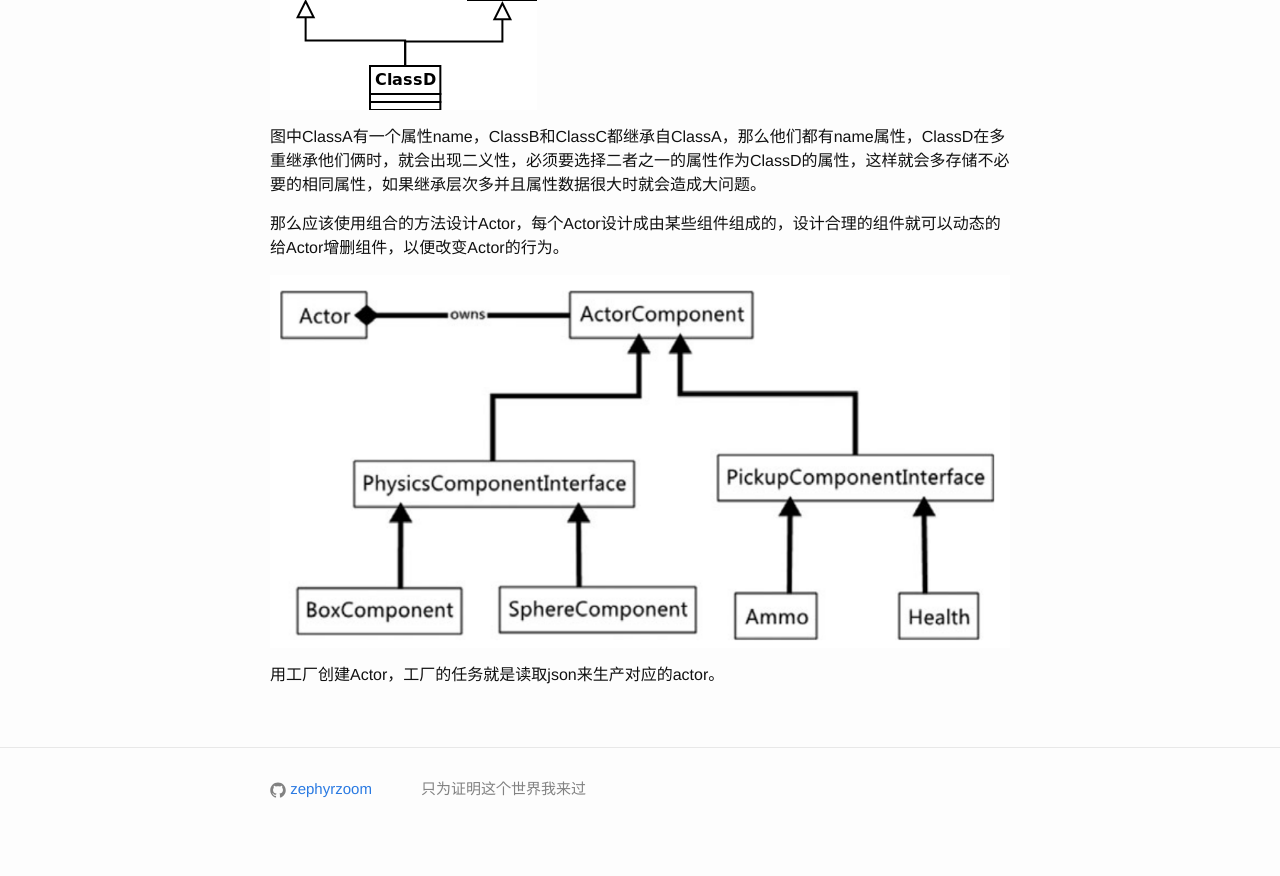
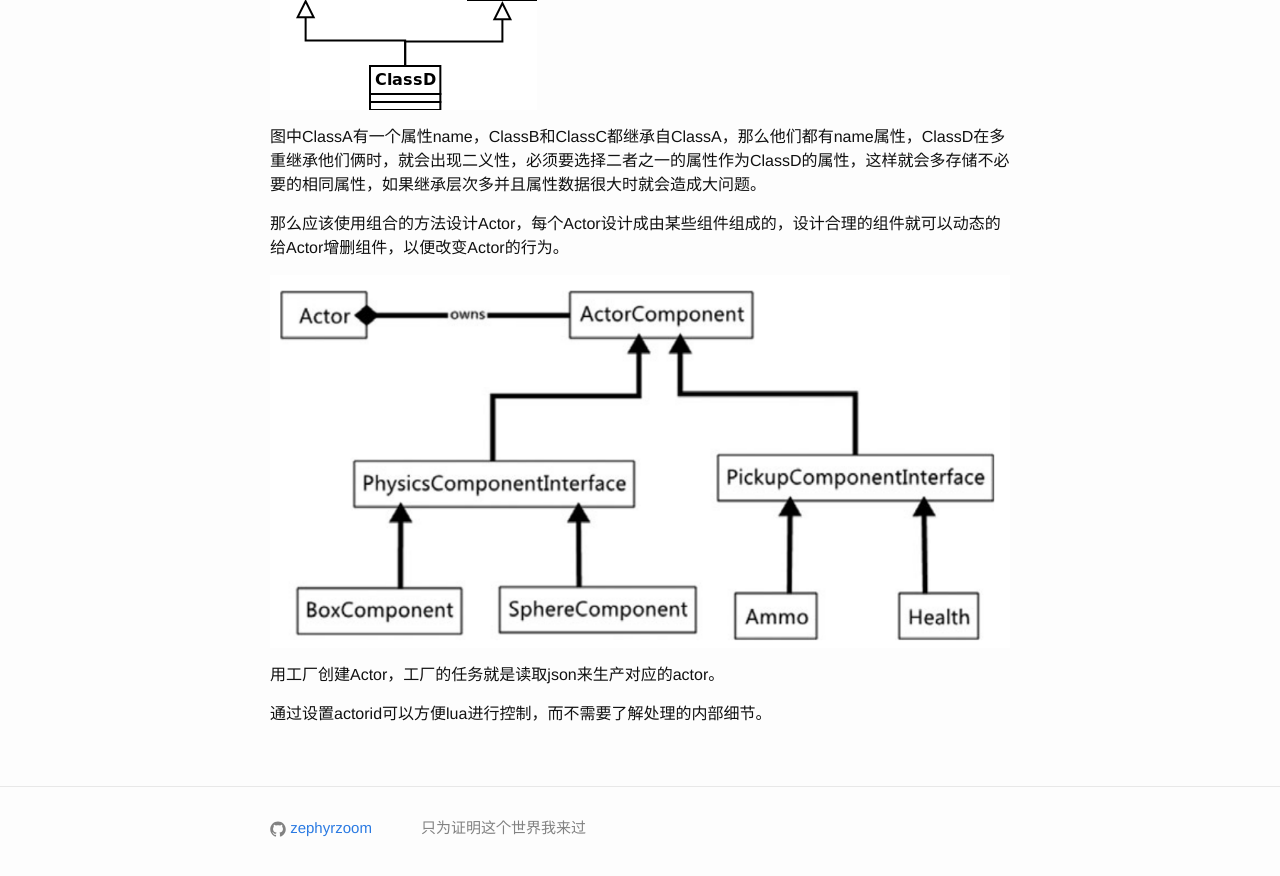
Before and after one commit to zephyrzoom/zephyrzoom.github.io, a Jekyll site: the page built from _posts/2017-09-09-game-coding.md, in a window 1280 px wide and 900 px high, scrolled down 5229 px. Shown: the top 876 px of the window. Built offline with Jekyll 4.4.1, drawn with Linux system fonts in a browser that asks for light colours; comment, search, counter and statistics services are not loaded.

Commit message:
update game coding

```diff
--- a/_posts/2017-09-09-game-coding.md
+++ b/_posts/2017-09-09-game-coding.md
@@ -155,3 +155,5 @@ lua脚本管理器启动之后的初始化序列由lua脚本控制。
 ![actor component system](/image/actor-component.png)
 
 用工厂创建Actor，工厂的任务就是读取json来生产对应的actor。
+
+通过设置actorid可以方便lua进行控制，而不需要了解处理的内部细节。
```
